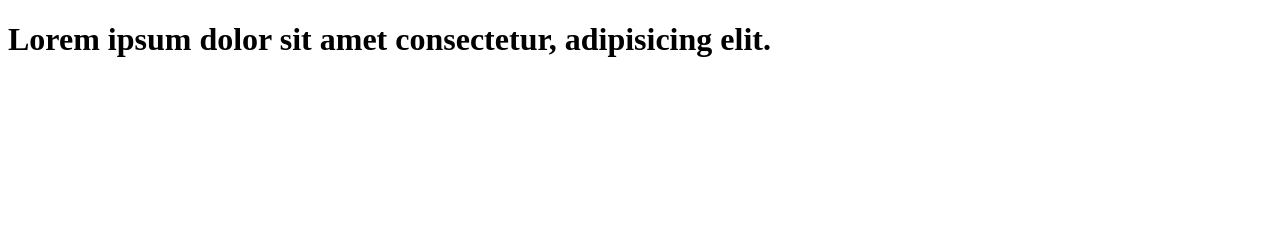
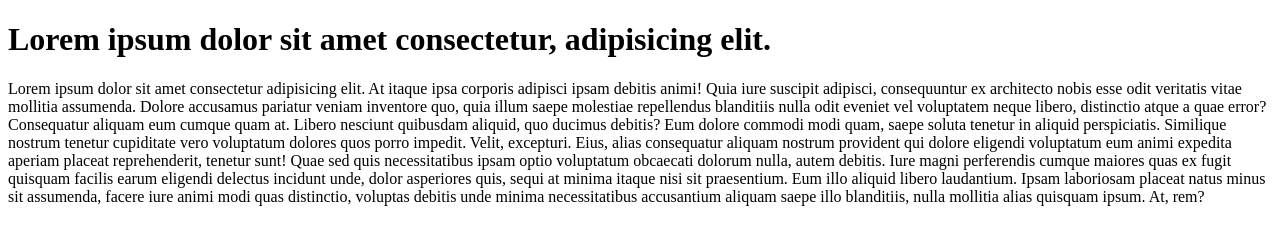
Before and after one commit to Venomanas/learn-git-, a plain HTML site: page index.html in a window 1280 px wide. Drawn offline with Linux system fonts and the light colour scheme.

Commit message:
add paragraph in the code

```diff
--- a/index.html
+++ b/index.html
@@ -7,5 +7,11 @@
 </head>
 <body>
     <h1>Lorem ipsum dolor sit amet consectetur, adipisicing elit.</h1>
+    <p>Lorem ipsum dolor sit amet consectetur adipisicing elit. At itaque ipsa corporis adipisci ipsam debitis animi! Quia iure suscipit adipisci, consequuntur ex architecto nobis esse odit veritatis vitae mollitia assumenda.
+    Dolore accusamus pariatur veniam inventore quo, quia illum saepe molestiae repellendus blanditiis nulla odit eveniet vel voluptatem neque libero, distinctio atque a quae error? Consequatur aliquam eum cumque quam at.
+    Libero nesciunt quibusdam aliquid, quo ducimus debitis? Eum dolore commodi modi quam, saepe soluta tenetur in aliquid perspiciatis. Similique nostrum tenetur cupiditate vero voluptatum dolores quos porro impedit. Velit, excepturi.
+    Eius, alias consequatur aliquam nostrum provident qui dolore eligendi voluptatum eum animi expedita aperiam placeat reprehenderit, tenetur sunt! Quae sed quis necessitatibus ipsam optio voluptatum obcaecati dolorum nulla, autem debitis.
+    Iure magni perferendis cumque maiores quas ex fugit quisquam facilis earum eligendi delectus incidunt unde, dolor asperiores quis, sequi at minima itaque nisi sit praesentium. Eum illo aliquid libero laudantium.
+    Ipsam laboriosam placeat natus minus sit assumenda, facere iure animi modi quas distinctio, voluptas debitis unde minima necessitatibus accusantium aliquam saepe illo blanditiis, nulla mollitia alias quisquam ipsum. At, rem?</p>
 </body>
 </html>
```
